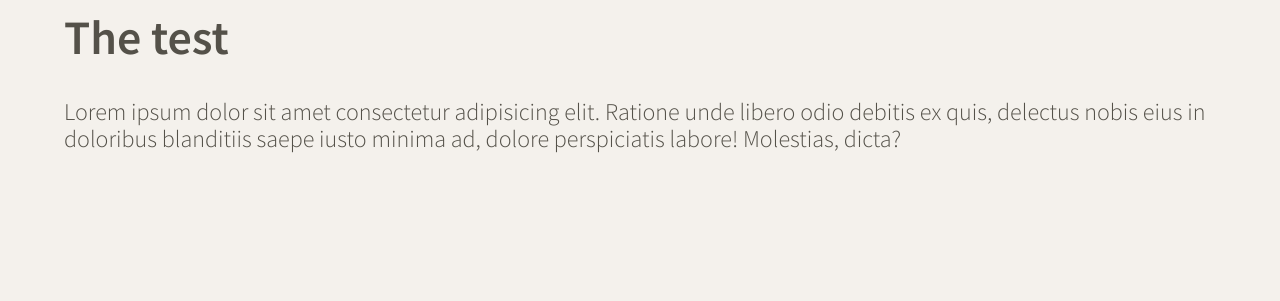
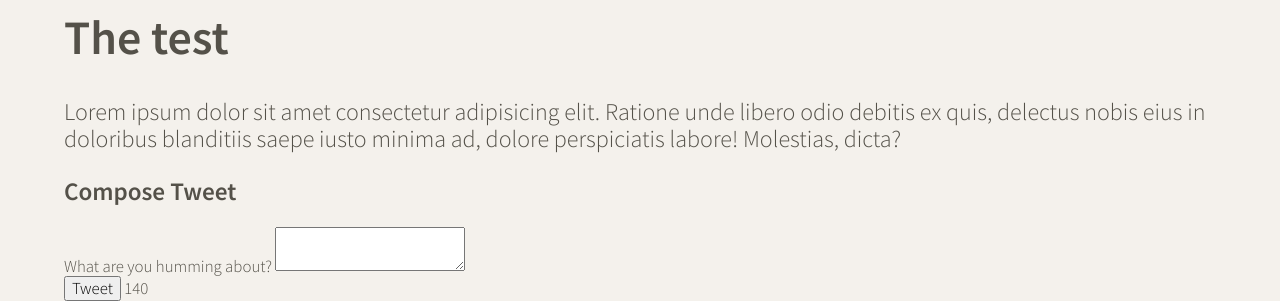
Before and after one commit to andres039/tweeter, a website: page public/index.html in a window 1280 px wide. Shown: the part 542-843 px from the top of the page. Before the commit the page ends 800 px from the top, so only its background shows below. Drawn offline with nearby package versions, Linux system fonts and the light colour scheme.

Commit message:
adds method and action to the tweet-text form

```diff
--- a/public/index.html
+++ b/public/index.html
@@ -55,6 +55,18 @@
     <main class="container">
       <h1>The test</h1>
       <p>Lorem ipsum dolor sit amet consectetur adipisicing elit. Ratione unde libero odio debitis ex quis, delectus nobis eius in doloribus blanditiis saepe iusto minima ad, dolore perspiciatis labore! Molestias, dicta?</p>
+      <section class="new-tweet">
+        <h2>Compose Tweet</h2>
+        <form method="POST" action="/tweets/">
+          <label for="tweet-text">What are you humming about?</label>
+          <textarea name="text" id="tweet-text"></textarea>
+          <div>
+            <button type="submit">Tweet</button>
+            <output name="counter" class="counter" for="tweet-text">140</output>
+          </div>
+        </form>
+      </section>
+
     </main>
   </body>
 </html>
```
Also changed, not shown: server/data-files/initial-tweets.json (+5 -5 lines), 1 other file.
